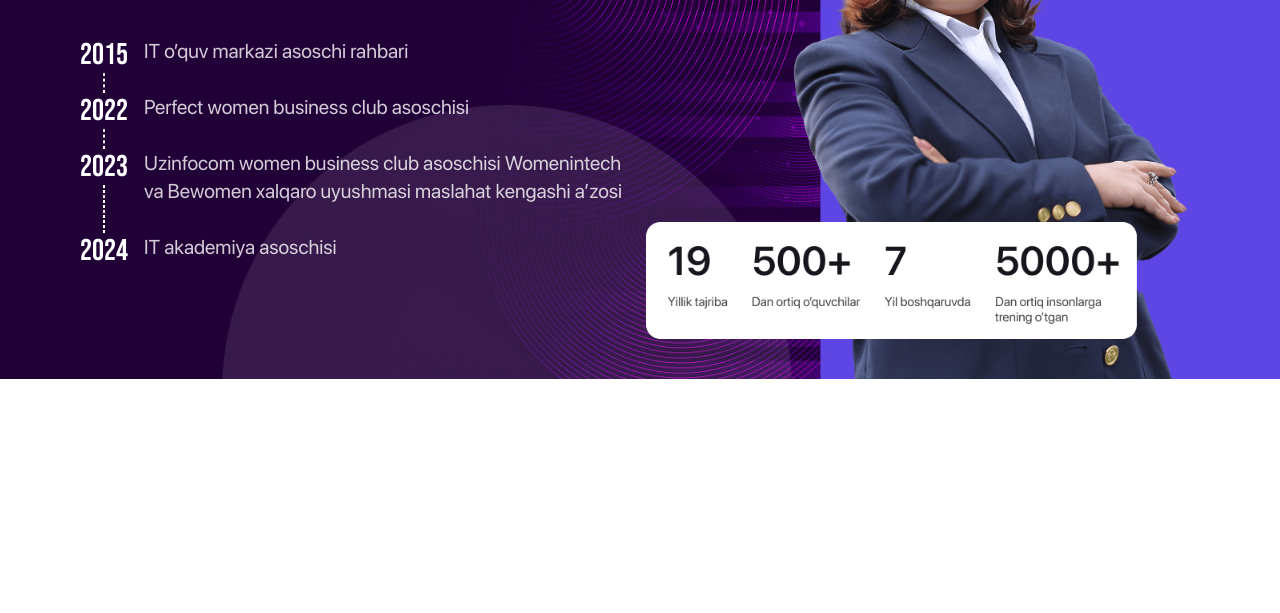
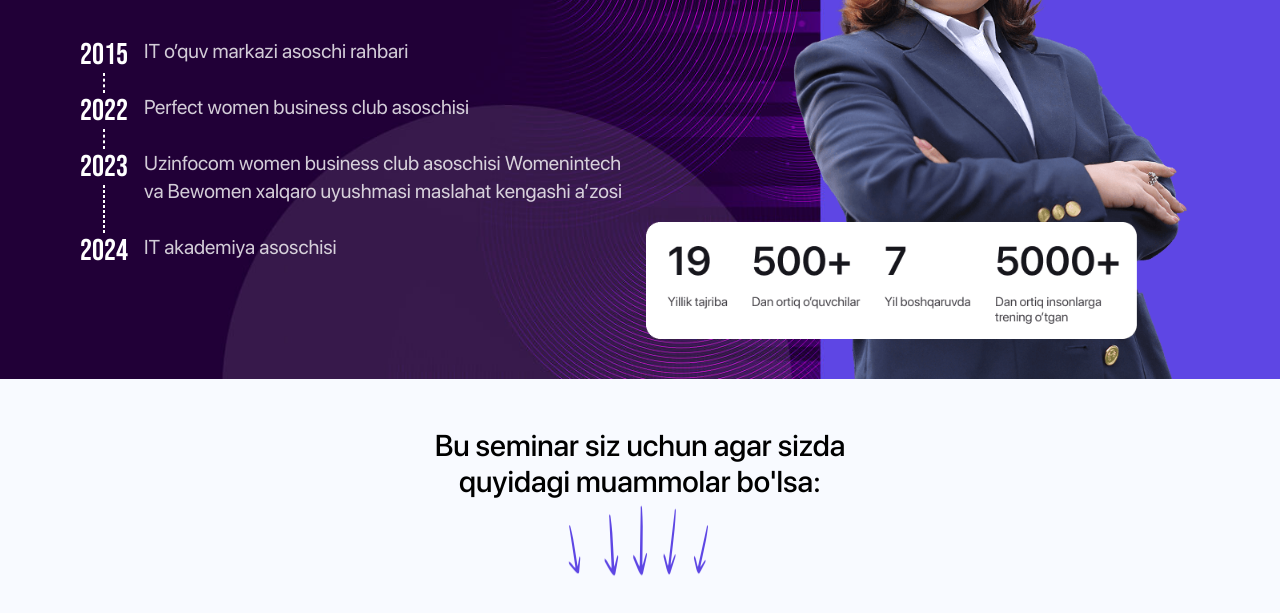
Before and after one commit to sultonbayevogabek/dildora-vebinar-dynamics-market-uz, a website: page index.html in a window 1280 px wide. Shown: the part 1913-2526 px from the top of the page. Before the commit the page ends 2292 px from the top, so only its background shows below. Drawn offline with nearby package versions, Linux system fonts and the light colour scheme.

Commit message:
initial commit

```diff
--- a/index.html
+++ b/index.html
@@ -53,7 +53,7 @@
   </div>
 </section>
 
-<section class="py-6 1200px:py-12">
+<section class="py-6 1200px:py-12 bg-[#F8FAFF]">
   <div class="wrapper flex flex-col gap-6 text-center">
     <h2 class="font-medium text-2xl 1200px:text-3xl">Seminar haqida</h2>
 
@@ -130,7 +130,13 @@
   </div>
 </section>
 
+<section class="py-6 1200px:py-12 bg-[#F8FAFF]">
+  <div class="wrapper flex flex-col gap-6 text-center">
+    <h2 class="font-medium text-2xl 1200px:text-3xl">Bu seminar siz uchun agar sizda <br> quyidagi muammolar bo'lsa:</h2>
 
+    <img class="w-[150px] aspect-[158/75] animate-bounce block mx-auto" src="img/arrows.svg" alt="">
+  </div>
+</section>
 
 <!--Scroll to top-->
 <button id="scrollTopBtn"
```
Also changed, not shown: css/styles.css, img/arrows.svg (added).
